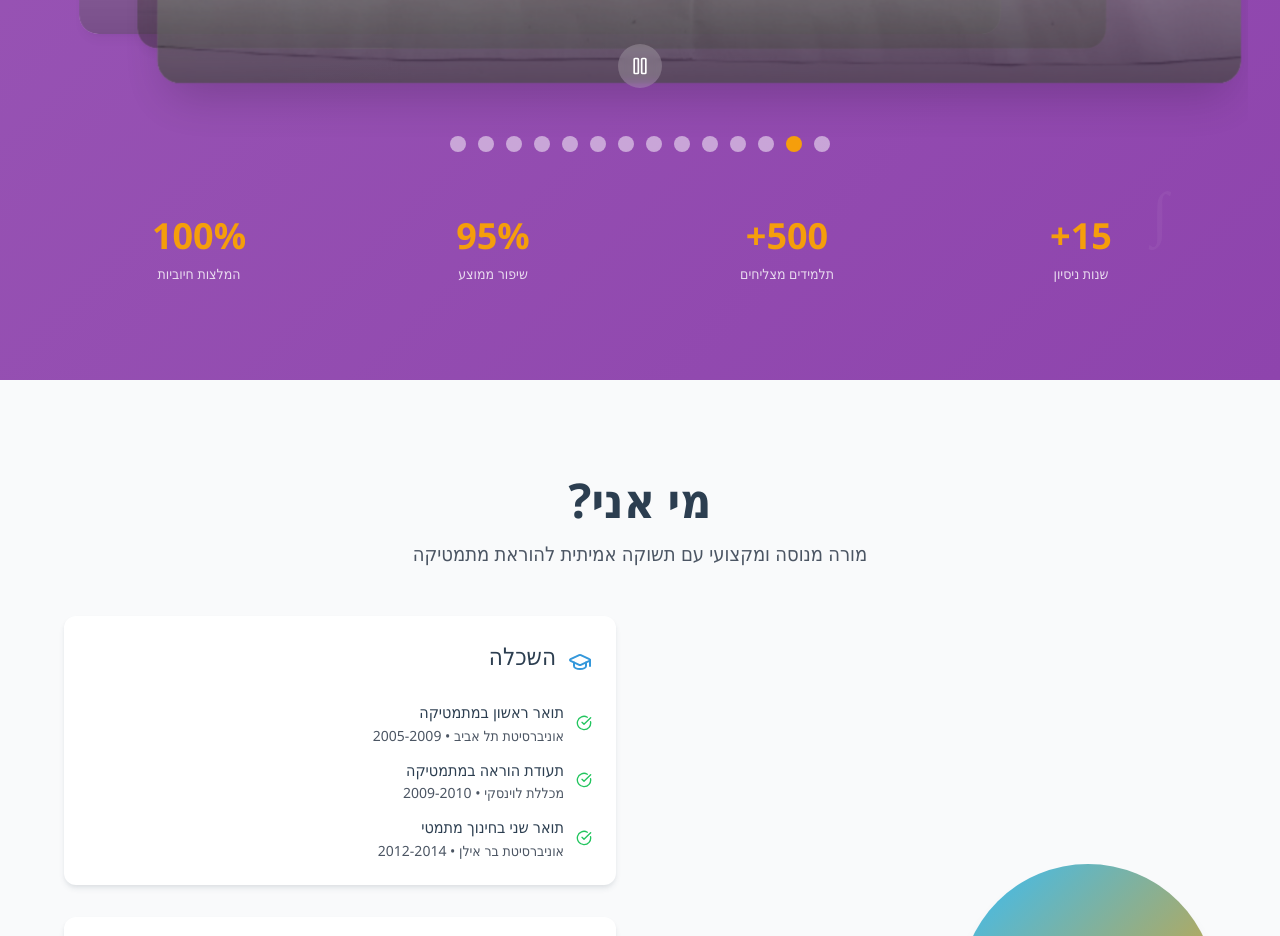
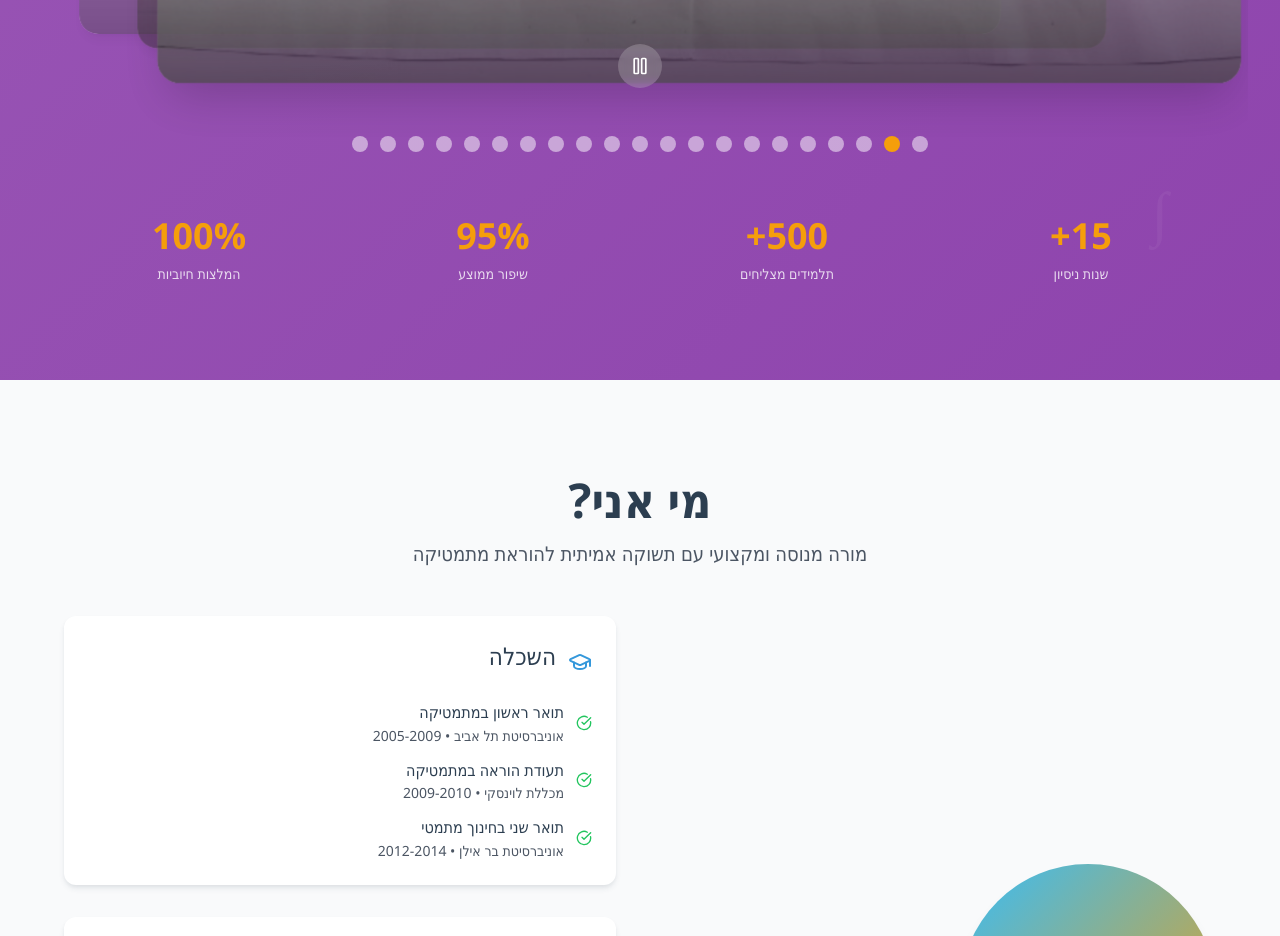
Before and after one commit to aviph/mathsolver.co.il, a Next.js app: page / in a window 1280 px wide. Shown: the part 1660-2596 px from the top of the page. Built offline with nearby package versions, Linux system fonts and the light colour scheme; a web font is replaced by a local one.

Commit message:
מספרים עלי : תמונות 2015

```diff
--- a/src/components/TestimonialsSection.tsx
+++ b/src/components/TestimonialsSection.tsx
@@ -23,6 +23,8 @@ const testimonials = [
     grade: 'כיתה יב',
     letterImage: '/images/testimonials-section/2013/2013-12-David_rozenberg.jpg',
   },
+
+  // 2014
   {
     id: 4,
     name: 'דוד חסון',
@@ -77,6 +79,8 @@ const testimonials = [
     grade: '',
     letterImage: '/images/testimonials-section/2014/2014-Tapuz.jpg',
   },
+
+  // 2015
   {
     id: 13,
     name: 'בית ספר לאה גולדברג',
@@ -88,6 +92,48 @@ const testimonials = [
     name: 'אריאל',
     grade: 'כיתה י',
     letterImage: '/images/testimonials-section/2015/2015-02-07_Ariel_1.jpg',
+  },
+  {
+    id: 15,
+    name: 'יהונתן אוברקלייד',
+    grade: 'כיתה יב',
+    letterImage: '/images/testimonials-section/2015/2015-05_Jonatan_Oberklide2.jpg',
+  },
+  {
+    id: 16,
+    name: 'מאי פרום',
+    grade: 'כיתה יא',
+    letterImage: '/images/testimonials-section/2015/2015-05-17_Mai_and_gal_1.jpg',
+  },
+  {
+    id: 17,
+    name: '1 רון לירוב',
+    grade: 'כיתה ח',
+    letterImage: '/images/testimonials-section/2015/2015-06-10_Ron_lirov2_1.jpg',
+  },
+  {
+    id: 18,
+    name: '2 רון לירוב',
+    grade: 'כיתה ח',
+    letterImage: '/images/testimonials-section/2015/2015-06-10_Ron2.jpg',
+  },
+  {
+    id: 19,
+    name: 'ספיר כפרי',
+    grade: 'כיתה  יב',
+    letterImage: '/images/testimonials-section/2015/2015-07-01_Sapir_Cafri_1.jpg',
+  },
+  {
+    id: 20,
+    name: 'בית ספר לאה גולדברג - 1',
+    grade: '',
+    letterImage: '/images/testimonials-section/2015/2015-LEa_Godberg_1.jpg',
+  },
+  {
+    id: 21,
+    name: 'הילי ואמילי',
+    grade: 'כיתה ה',
+    letterImage: '/images/testimonials-section/2015/2015-Lea_Goldbereg_HiliEmili_1.jpg',
   },
 ]
 
```
